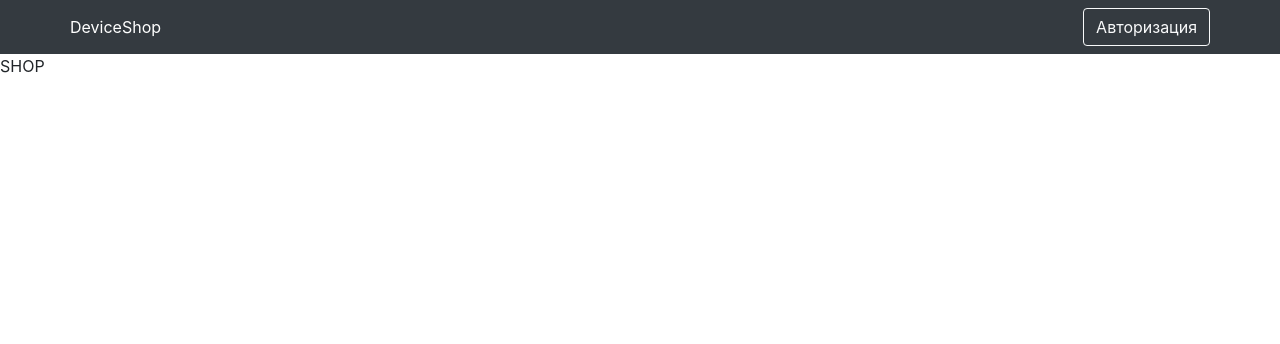
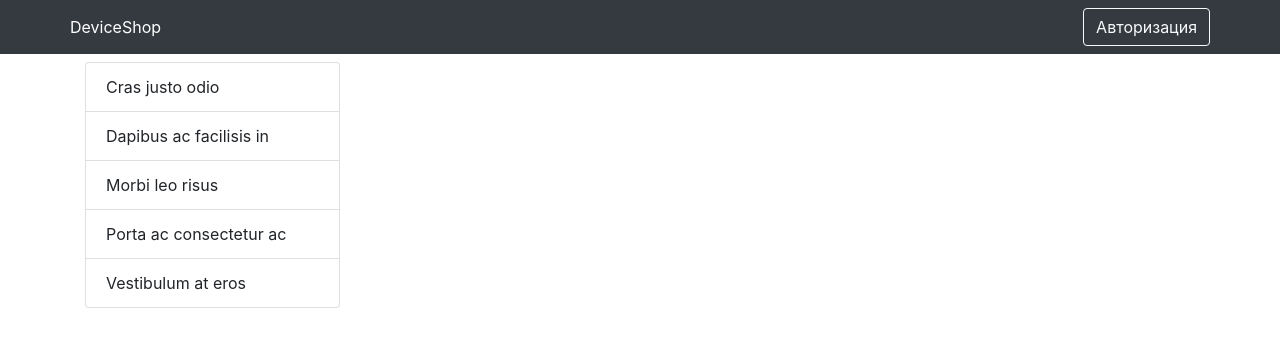
Before and after one commit to antonskvortsov10/online-electronics-store, a React (Create React App) app in the folder client/: page / in a window 1280 px wide. Shown: the top 344 px of the page. Built offline with nearby package versions, Linux system fonts and the light colour scheme.

Commit message:
Made some changes

```diff
--- /dev/null
+++ b/client/src/components/TypeBar.js
@@ -0,0 +1,21 @@
+import React, { useContext } from 'react'
+import { observer } from 'mobx-react-lite'
+import { Context } from '../index'
+import Col from 'react-bootstrap/Col'
+import ListGroup from 'react-bootstrap/ListGroup'
+
+const TypeBar = observer(() => {
+    const {device} = useContext(Context)
+
+    return (
+        <ListGroup>
+            <ListGroup.Item>Cras justo odio</ListGroup.Item>
+            <ListGroup.Item>Dapibus ac facilisis in</ListGroup.Item>
+            <ListGroup.Item>Morbi leo risus</ListGroup.Item>
+            <ListGroup.Item>Porta ac consectetur ac</ListGroup.Item>
+            <ListGroup.Item>Vestibulum at eros</ListGroup.Item>
+        </ListGroup>
+    )
+})
+
+export default TypeBar
--- a/client/src/pages/Shop.js
+++ b/client/src/pages/Shop.js
@@ -1,10 +1,21 @@
 import React from 'react'
+import { Container } from 'react-bootstrap'
+import Row from 'react-bootstrap/Row'
+import Col from 'react-bootstrap/Col'
+import TypeBar from '../components/TypeBar'
 
 const Shop = () => {
     return (
-        <div>
-            SHOP
-        </div>
+        <Container>
+            <Row className="mt-2">
+                <Col md={3}>
+                    <TypeBar />
+                </Col>
+                <Col md={9}>
+
+                </Col>
+            </Row>
+        </Container>
     )
 }
 
```
